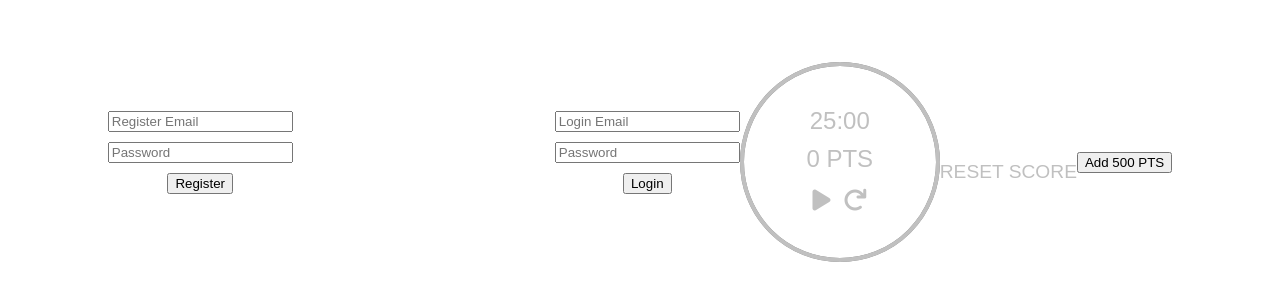
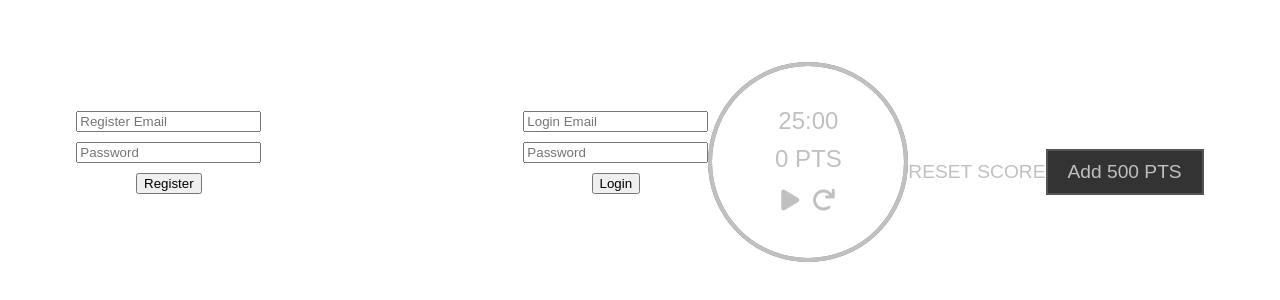
Before and after one commit to MoonBuggyInteractive/pomo3, a plain HTML site: page index.html in a window 1280 px wide. Shown: the part 246-546 px from the top of the page. Drawn offline with Linux system fonts and the light colour scheme; no server answers; a web font is replaced by a local one.

Commit message:
Update styles.css

```diff
--- a/styles.css
+++ b/styles.css
@@ -94,6 +94,23 @@ body {
     align-items: center;
 }
 
+.add-score-btn {
+    margin-top: 20px;
+    font-size: 1.2em;
+    color: #C0C0C0;  /* Silver-like color */
+    background-color: #333333;  /* Dark gray */
+    border: 2px solid #555555;  /* Lighter gray */
+    padding: 10px 20px;
+    cursor: pointer;
+    transition: background-color 0.3s ease;
+}
+
+.add-score-btn:hover {
+    background-color: #222222;  /* Even darker gray for hover effect */
+}
+
+
+
 input[type="text"], input[type="password"] {
     margin-bottom: 10px;
 }
```
